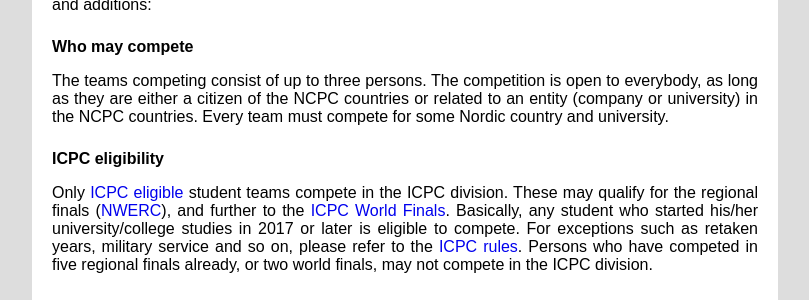
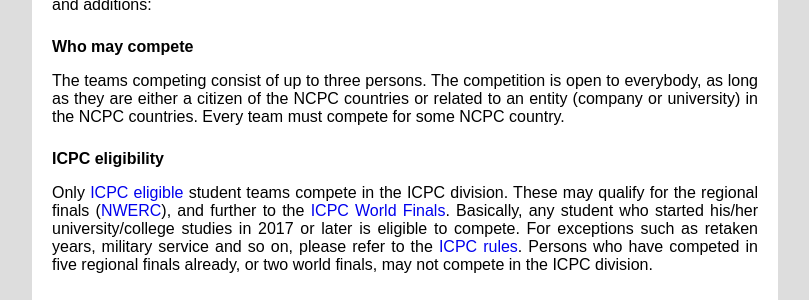
Before and after one commit to icpc/ncpc-web, a Jekyll site: the page built from ncpc2021/index.html, in a window 1280 px wide and 900 px high, scrolled down 2670 px. Shown: the part 188-488 px from the top of the window, without its empty margins (235-1044 px from the left). Built offline with Jekyll 4.4.1, drawn with Linux system fonts in a browser that asks for light colours.

Commit message:
Update 'who may compete' to match decisions made

```diff
--- a/ncpc2021/index.html
+++ b/ncpc2021/index.html
@@ -199,7 +199,7 @@ If some information is incorrect in the table above, or you'd like to add a link
   The teams competing consist of up to three persons.
   The competition is open to everybody, as long as they are either a citizen of the NCPC countries or related to an
   entity (company or university) in the NCPC countries.
-  Every team must compete for some Nordic country and university.
+  Every team must compete for some NCPC country.
 </p>
 
 <h4>ICPC eligibility</h4>
```
